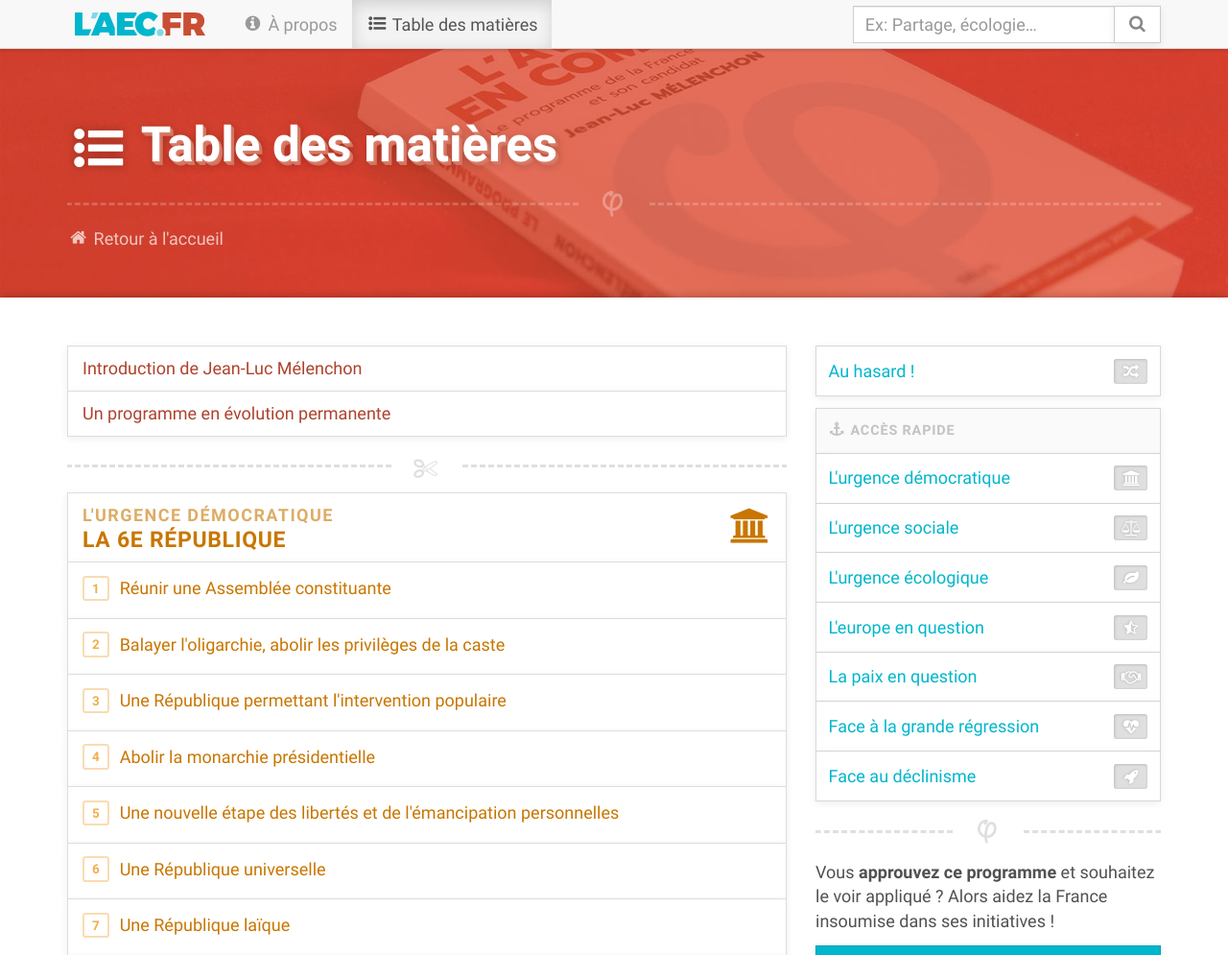
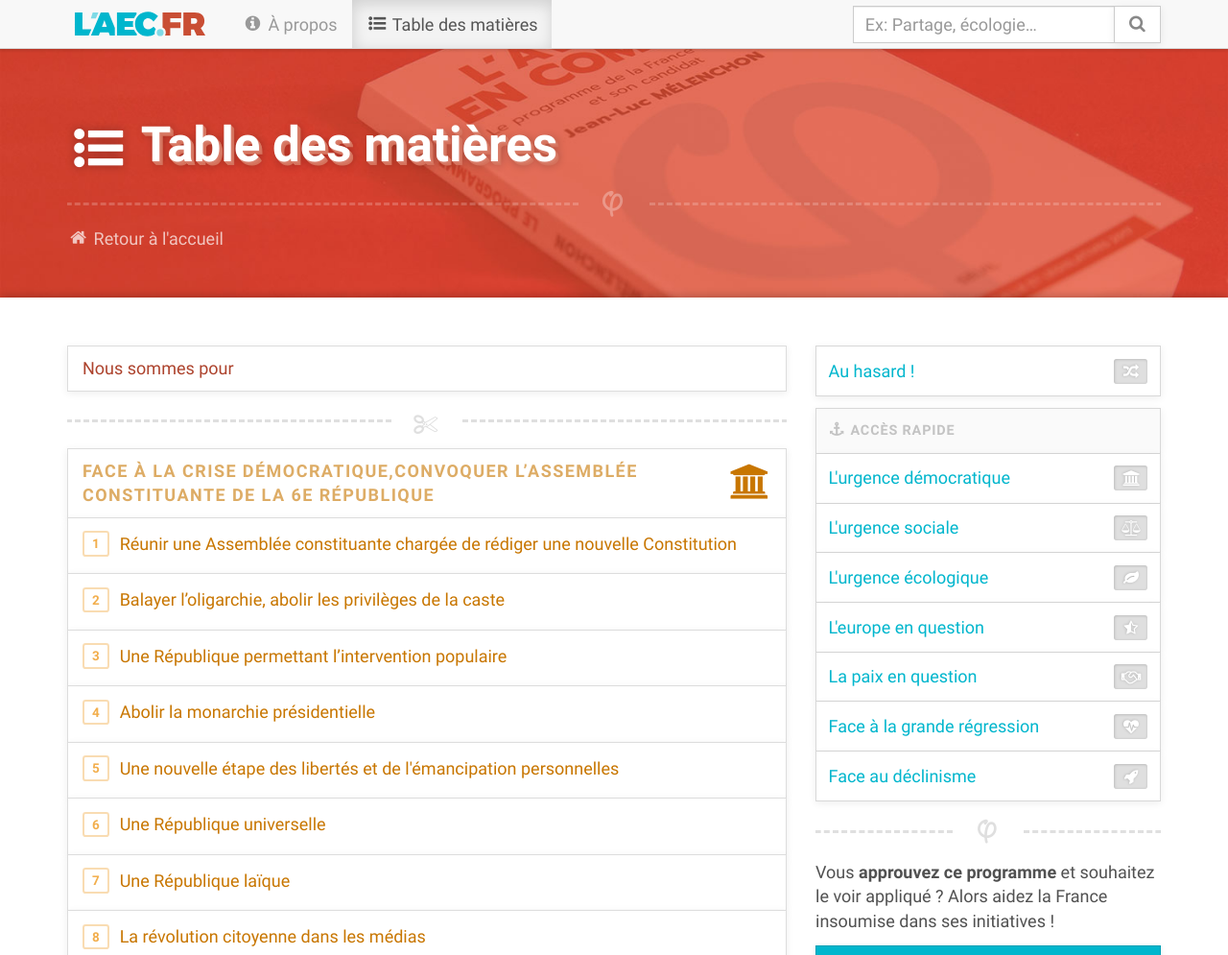
Before and after one commit to dorianmariefr/avenir-en-commun, a Django app: page /sommaire/ in a window 1280 px wide. Shown: the top 995 px of the page at 96% size. Run offline with Django 3.2, Linux system fonts and the light colour scheme; some libraries are stand-ins or nearby versions; some web fonts are replaced.

Commit message:
start updating TOC

```diff
--- a/core/templates/toc.html
+++ b/core/templates/toc.html
@@ -162,12 +162,9 @@
                            </aside>
                            <article class="col-md-8 col-md-pull-4 main-content-container" id="contenu" role="main">
                               <nav class="toc list-group" role="navigation">
-                                 <a id="chapitre-i" class="list-group-item toc-chapter toc-chapter-introduction-de-jean-luc-melenchon" href="/chapitre/i/introduction-de-jean-luc-melenchon">
-                  Introduction de Jean-Luc Mélenchon
-                  </a>
-                                 <a id="chapitre-p" class="list-group-item toc-chapter toc-chapter-un-programme-en-evolution-permanente" href="/chapitre/p/un-programme-en-evolution-permanente">
-                  Un programme en évolution permanente
-                  </a>
+                                 <a id="chapitre-p" class="list-group-item toc-chapter toc-chapter-introduction-de-jean-luc-melenchon" href="/chapitre/p/introduction-de-jean-luc-melenchon">
+                                 Nous sommes pour
+                                 </a>
                                  <div class="list-group-item list-group-separator" aria-hidden="true">
                                     <p class="sidelines">
                                        <i class="fa fa-fw fa-scissors"></i>
@@ -175,17 +172,16 @@
                                  </div>
                                  <a id="chapitre-1" class="list-group-item toc-chapter toc-chapter-la-6e-republique" href="/chapitre/1/la-6e-republique">
                                     <i class="fa fa-fw fa-2x fa-pull-right fa-institution" aria-hiddent="true"></i>
-                                    <span class="alternate">L'urgence démocratique</span>
-                                    <h4>La 6e République</h4>
+                                    <span class="alternate">Face à la crise démocratique,convoquer l’Assemblée constituante de la 6e République</span>
                                  </a>
                                  <a class="list-group-item toc-section toc-chapter-la-6e-republique" href="/section/1/reunir-une-assemblee-constituante">
-                                    <span class="label label-default">1</span> Réunir une Assemblée constituante
+                                    <span class="label label-default">1</span> Réunir une Assemblée constituante chargée de rédiger une nouvelle Constitution
                                  </a>
                                  <a class="list-group-item toc-section toc-chapter-la-6e-republique" href="/section/2/balayer-l-oligarchie-abolir-les-privileges-de-la-caste">
-                                    <span class="label label-default">2</span> Balayer l'oligarchie, abolir les privilèges de la caste
+                                    <span class="label label-default">2</span> Balayer l’oligarchie, abolir les privilèges de la caste
                                  </a>
                                  <a class="list-group-item toc-section toc-chapter-la-6e-republique" href="/section/3/une-republique-permettant-l-intervention-populaire">
-                                    <span class="label label-default">3</span> Une République permettant l'intervention populaire
+                                    <span class="label label-default">3</span> Une République permettant l’intervention populaire
                                  </a>
                                  <a class="list-group-item toc-section toc-chapter-la-6e-republique" href="/section/4/abolir-la-monarchie-presidentielle">
                                     <span class="label label-default">4</span> Abolir la monarchie présidentielle
```
